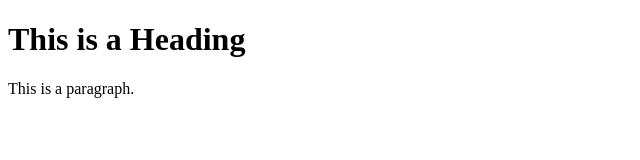
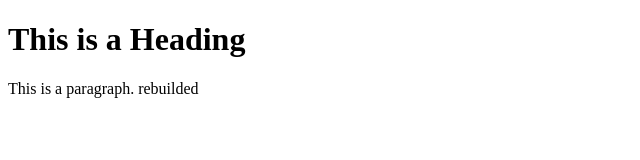
Before and after one commit to Amsher225Inc/learn-git, a plain HTML site: page index.html in a window 1280 px wide. Shown: the full height of the page, 0-640 px from the left. Drawn offline with Linux system fonts and the light colour scheme.

Commit message:
added some paragraphe from vs code

```diff
--- a/index.html
+++ b/index.html
@@ -6,10 +6,8 @@
 </head>
 
 <body>
-
     <h1>This is a Heading</h1>
-    <p>This is a paragraph.</p>
-
+    <p>This is a paragraph. rebuilded</p>
 </body>
 
 </html>
```
